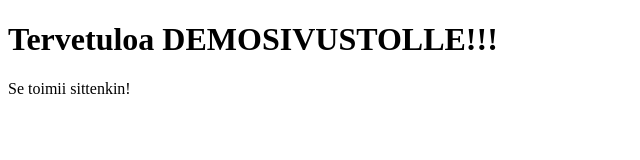
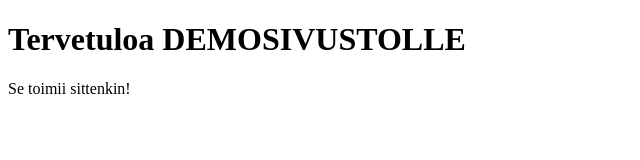
Before and after one commit to AzureandGit/githubpagesdemo, a plain HTML site: page index.html in a window 1280 px wide. Shown: the full height of the page, 0-640 px from the left. Drawn offline with Linux system fonts and the light colour scheme.

Commit message:
muokattu huutomerkit pois

```diff
--- a/index.html
+++ b/index.html
@@ -5,7 +5,7 @@
     <title>DEMOSIVUSTO</title>
 </head>
 <body>
-    <h1>Tervetuloa DEMOSIVUSTOLLE!!!</h1>
+    <h1>Tervetuloa DEMOSIVUSTOLLE</h1>
     <p>Se toimii sittenkin!</p>
 </body>
 </html>
```
